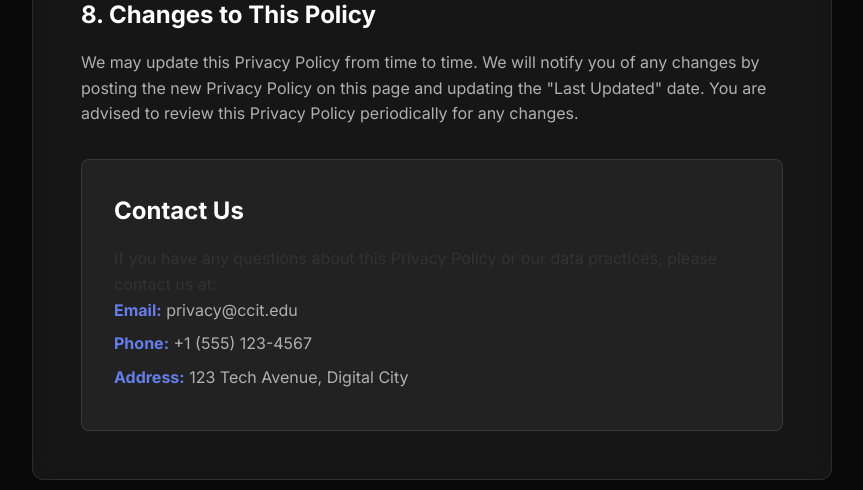
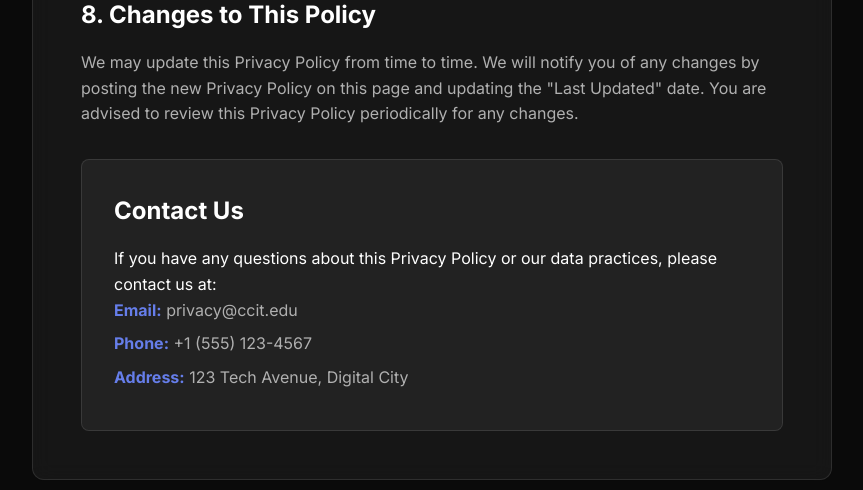
Before and after one commit to joyinalgorithms/prmsuccit, a Flask app: page /privacy in a window 1280 px wide. Shown: the part 2547-3037 px from the top of the page, without its empty margins (208-1071 px from the left). Run offline with Flask 3, Linux system fonts and the light colour scheme.

Commit message:
Update privacy.html

```diff
--- a/templates/privacy.html
+++ b/templates/privacy.html
@@ -107,7 +107,7 @@
 
             <div class="contact-section">
                 <h2>Contact Us</h2>
-                <p>If you have any questions about this Privacy Policy or our data practices, please contact us at:</p>
+                <p style="color: white;">If you have any questions about this Privacy Policy or our data practices, please contact us at:</p>
                 <div class="contact-details">
                     <p><strong>Email:</strong> privacy@ccit.edu</p>
                     <p><strong>Phone:</strong> +1 (555) 123-4567</p>
```
